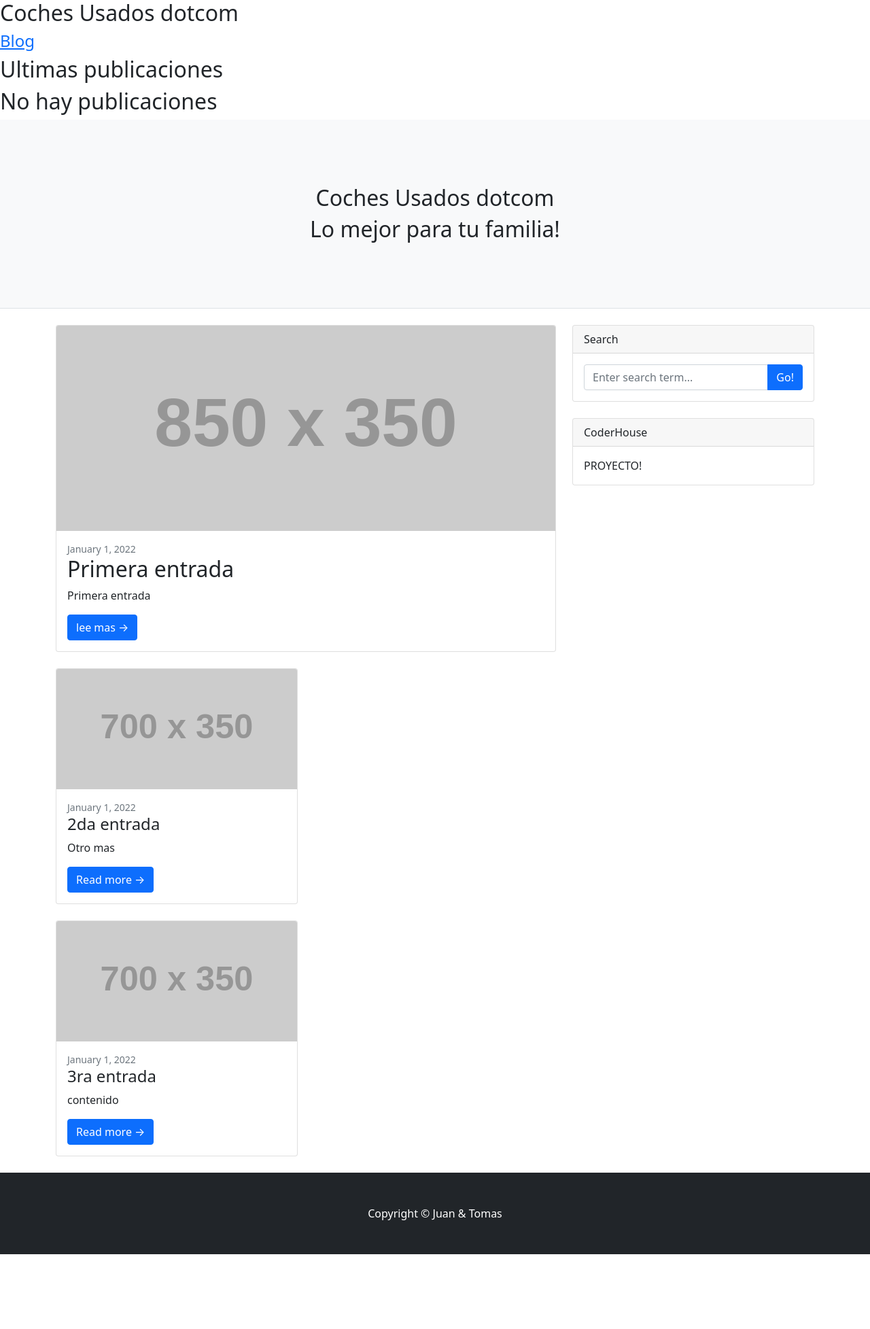
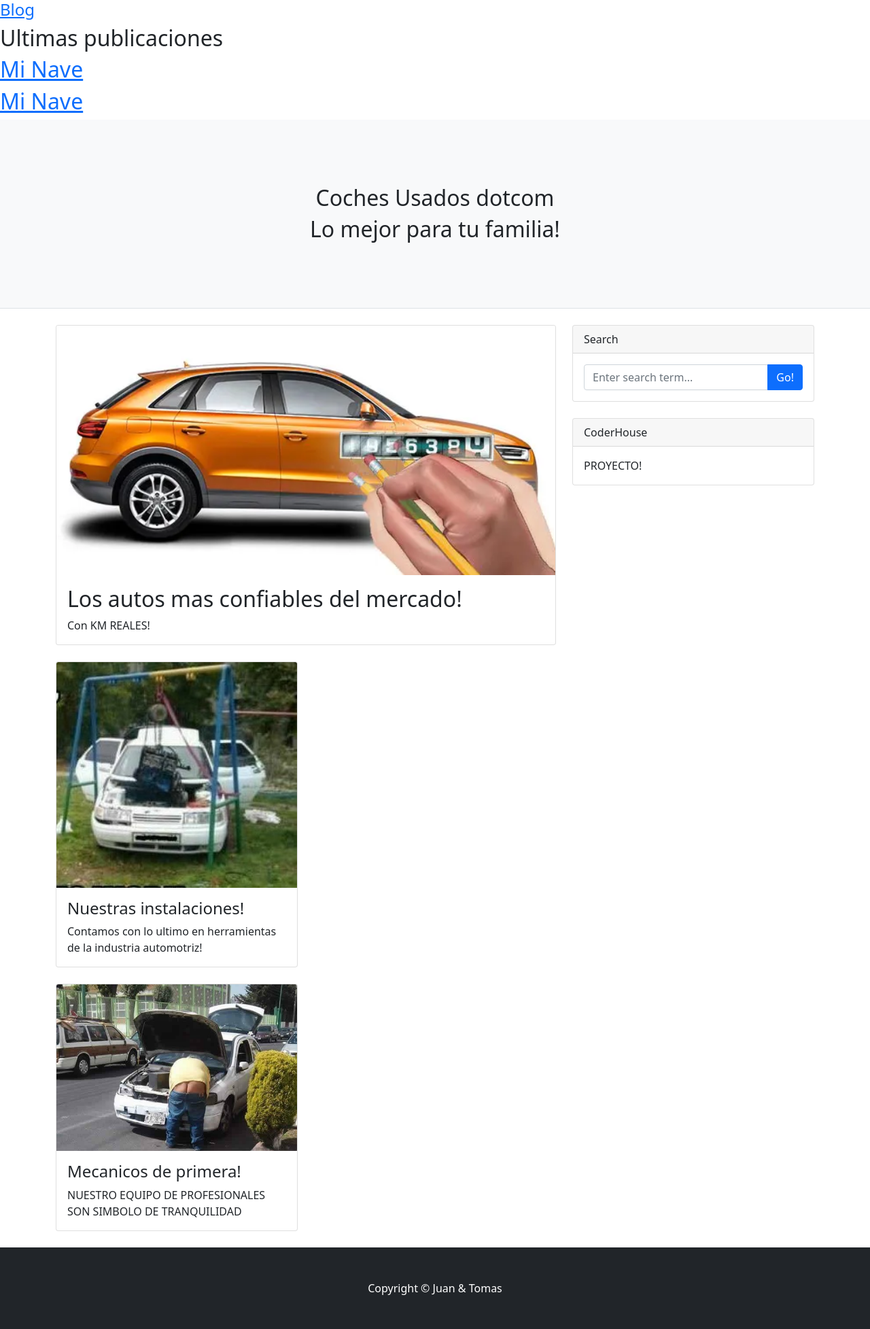
Before and after one commit to Flowers1997/PROYECTOFINAL, a Django app: page / in a window 1280 px wide. Shown: the part 56-2011 px from the top of the page at 68% size. Before the commit the page ends 1901 px from the top, so only its background shows below. Run offline with Django 4.2, Linux system fonts and the light colour scheme; data comes from the database, SQL or seed files in the repository; both versions use the stored data as it was after the commit; grey boxes labelled with a size stand in for pictures from a placeholder-image service; some libraries are stand-ins or nearby versions.

Commit message:
tercercommit

```diff
--- a/App1/models.py
+++ b/App1/models.py
@@ -38,4 +38,4 @@ class MemberUser(models.Model):
 class Avatar(models.Model):
     user=models.ForeignKey(User, on_delete=models.CASCADE)
 
-    avatar= models.ImageField(upload_to='avatar', null=True, blank=True, default='avatar/avatarDefault.png')
+    avatar= models.ImageField(upload_to='avatar', null=True, blank=True, default='media\avatar\avatarDefault.png')
--- a/App1/templates/index.html
+++ b/App1/templates/index.html
@@ -21,21 +21,19 @@
 {% block changeContent %}
 
 
-<div class="mainText">
-    <h2>Coches Usados dotcom</h2>
-</div>
 
 
 
 
-<div class="backButton"><a href=" {% url 'dash' %}"><h4>Blog</h4></a></div>
+
+<div class="Button"><a href=" {% url 'dash' %}"><h4>Blog</h4></a></div>
 </div>
 <div class="post">
     <div class="title">
         <h2>Ultimas publicaciones</h2>
     </div>
 
-    {% for posts in post %}
+    {% for post in posts %}
 
     <div class="postElements">
         <h2><a href="{% url 'post_detail' pk=post.pk %}">{{ post.title }}</a></h2>
--- a/App1/templates/logout.html
+++ b/App1/templates/logout.html
@@ -5,7 +5,7 @@
 {% block changeContent %}
 
 <div class="mainText">
- <h1>Estas desloggead@ </h1>
+ <h1>Te has deslogueado! Vuelva Pronto! </h1>
 <div class="backButton"><a href=" {% url 'dash' %}"><h4>Blog</h4></a></div>
 </div>
 
--- a/App1/templates/main.html
+++ b/App1/templates/main.html
@@ -32,7 +32,7 @@
                         {% else %}
                         <li class="nav-item"><a class="nav-link" href=" {% url 'user_profiles' %}">Usuarios</a></li>
                         <li class="nav-item"><a class="nav-link" href=" {% url 'new_post' %}">Nuevo Post</a></li>
-                        <a href=" {% url 'user_detail' user.id %} ">Hola {{user}} [Mi Perfil]</a>
+                        <li class="nav-item"><a class="nav-link" href=" {% url 'user_detail' user.id %} ">[Mi Perfil]</a></li>
                         <li class="nav-item"><a class="nav-link" href="{% url 'logout' %}">Logout</a></li>
                         <li class="nav-item"><a class="nav-link" href="{% url 'about' %}">About</a></li>
                         <li class="nav-item"><a class="nav-link active" aria-current="page" href="#">Blog</a></li>
@@ -67,12 +67,12 @@
                 <div class="col-lg-8">
                     <!-- Featured blog post-->
                     <div class="card mb-4">
-                        <a href="#!"><img class="card-img-top" src="https://dummyimage.com/850x350/dee2e6/6c757d.jpg" alt="..." /></a>
+                        <a href="#!"><img class="card-img-top" src="media\blog\kilometros.jpg" alt="..." /></a>
                         <div class="card-body">
-                            <div class="small text-muted">January 1, 2022</div>
-                            <h2 class="card-title">Primera entrada</h2>
-                            <p class="card-text">Primera entrada</p>
-                            <a class="btn btn-primary" href="#!">lee mas →</a>
+
+                            <h2 class="card-title">Los autos mas confiables del mercado!</h2>
+                            <p class="card-text">Con KM REALES!</p>
+
                         </div>
                     </div>
                     <!-- Nested row for non-featured blog posts-->
@@ -80,22 +80,22 @@
                         <div class="col-lg-6">
                             <!-- Blog post-->
                             <div class="card mb-4">
-                                <a href="#!"><img class="card-img-top" src="https://dummyimage.com/700x350/dee2e6/6c757d.jpg" alt="..." /></a>
+                                <a href="#!"><img class="card-img-top" src="media\blog\motor.jpeg" alt="..." /></a>
                                 <div class="card-body">
-                                    <div class="small text-muted">January 1, 2022</div>
-                                    <h2 class="card-title h4">2da entrada</h2>
-                                    <p class="card-text">Otro mas</p>
-                                    <a class="btn btn-primary" href="#!">Read more →</a>
+
+                                    <h2 class="card-title h4">Nuestras instalaciones!</h2>
+                                    <p class="card-text">Contamos con lo ultimo en herramientas de la industria automotriz!</p>
+
                                 </div>
                             </div>
                             <!-- Blog post-->
                             <div class="card mb-4">
-                                <a href="#!"><img class="card-img-top" src="https://dummyimage.com/700x350/dee2e6/6c757d.jpg" alt="..." /></a>
+                                <a href="#!"><img class="card-img-top" src="media\blog\mecanico.jpg" alt="..." /></a>
                                 <div class="card-body">
-                                    <div class="small text-muted">January 1, 2022</div>
-                                    <h2 class="card-title h4">3ra entrada</h2>
-                                    <p class="card-text">contenido</p>
-                                    <a class="btn btn-primary" href="#!">Read more →</a>
+
+                                    <h2 class="card-title h4">Mecanicos de primera!</h2>
+                                    <p class="card-text">NUESTRO EQUIPO DE PROFESIONALES SON SIMBOLO DE TRANQUILIDAD</p>
+
                                 </div>
                             </div>
                         </div>
--- a/App1/views.py
+++ b/App1/views.py
@@ -10,6 +10,7 @@ from django.contrib.auth.decorators import login_required
 from django.contrib.auth.mixins import LoginRequiredMixin
 from django.views.generic import DetailView
 from django.contrib.auth.models import User
+from media.avatar import *
 
 
 
@@ -115,8 +116,12 @@ def register(request):
 @login_required
 def user_detail(request, pk):
     user = get_object_or_404(User, pk=pk)
+    #avatar=Avatar.objects.filter(user=request.user.id)
     avatar=Avatar.objects.filter(user=request.user.id)
-    return render(request, 'user_detail.html', {'user':user, 'url':avatar[0].avatar.url})
+    if (len(avatar)!=0):
+       return render(request, 'user_detail.html', {'user':user, 'url':avatar[0].avatar.url})
+    else:
+        return render(request, 'user_detail.html', {'user':user})
 
 
 
```
Also changed, not shown: db.sqlite3, media/avatar/avatarDefault.png (added), media/blog/kilometros.jpg (added), media/blog/mecanico.jpg (added), media/blog/motor.jpeg (added), media/images/Ford-Falcon.jpg (added), media/images/Ford-Falcon_9O7m530.jpg (added).
